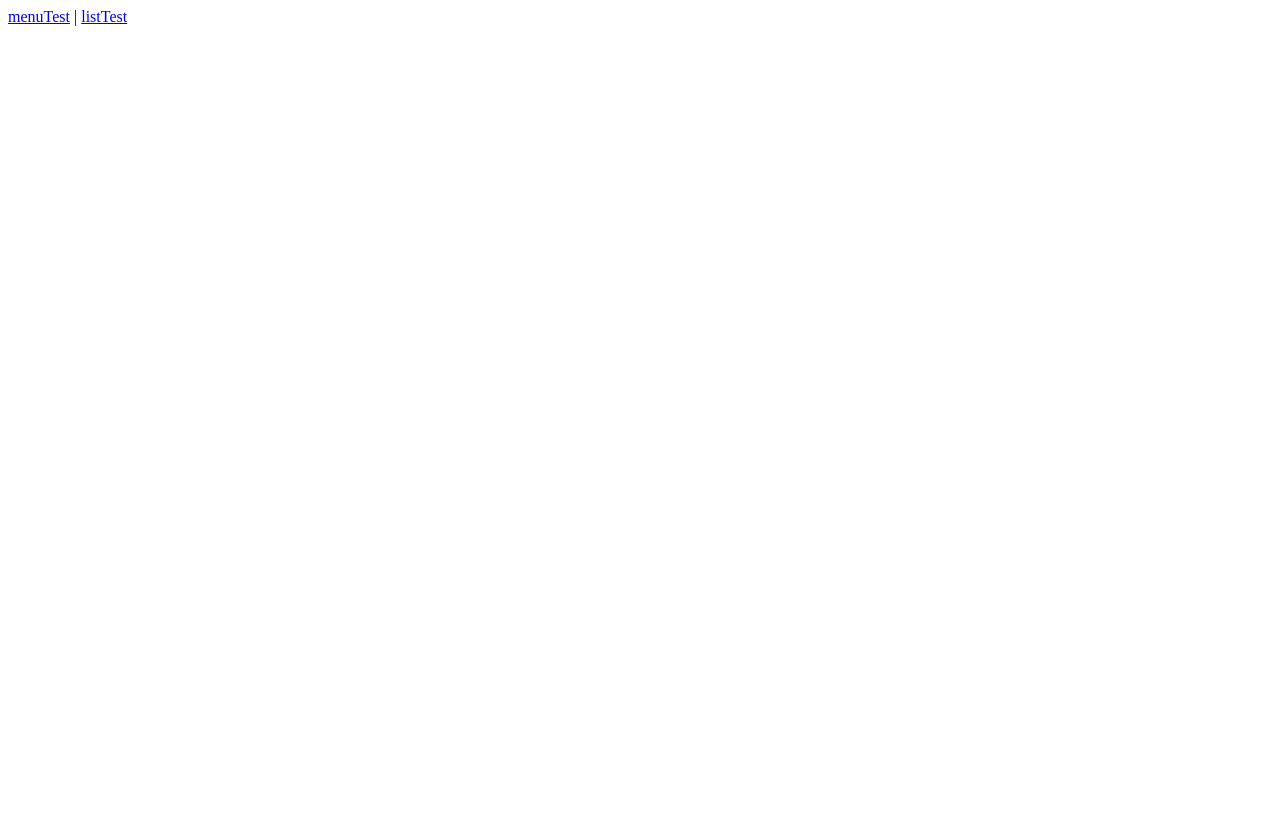
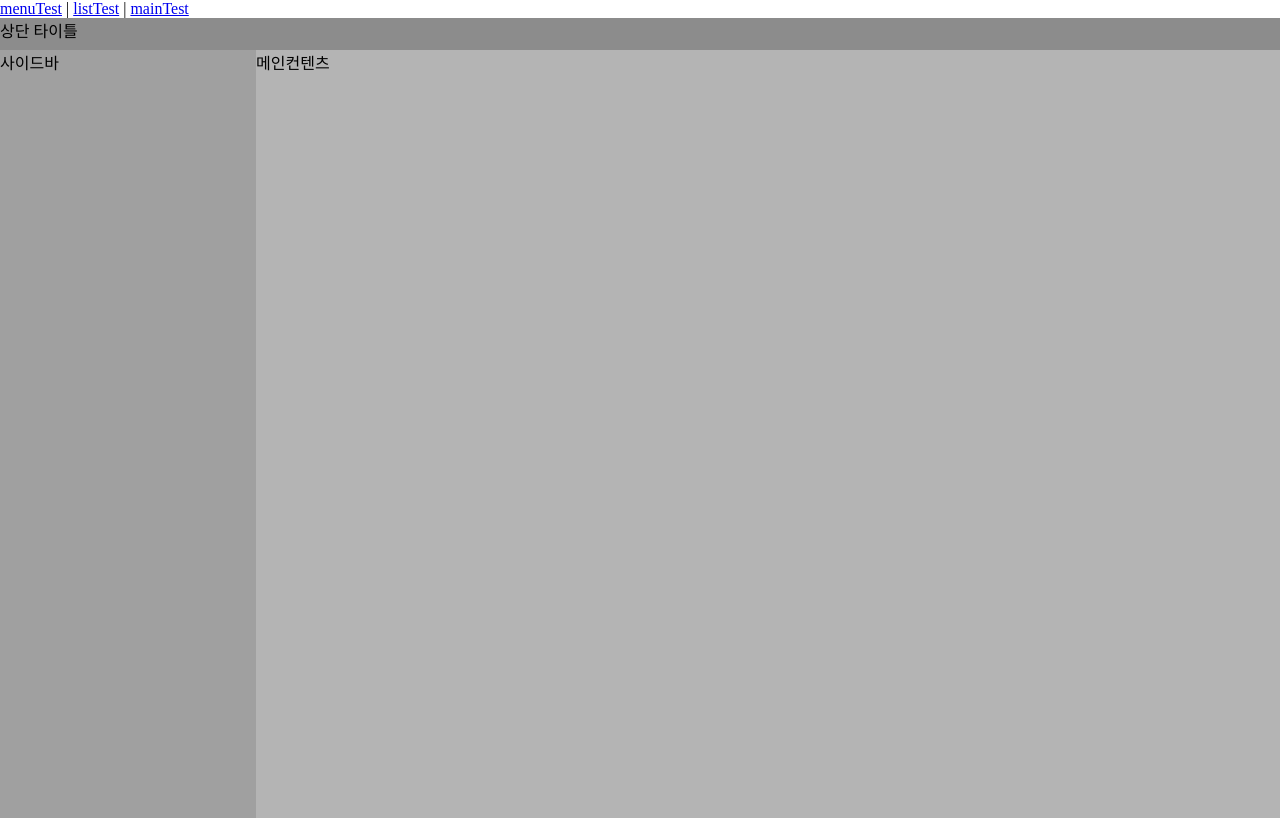
Before and after one commit to fms2014-github/clone-coding-slack, a Vue app: page /main-view in a window 1280 px wide. Built offline with nearby package versions, Linux system fonts and the light colour scheme.

Commit message:
메인화면 가이드라인

```diff
--- a/src/App.vue
+++ b/src/App.vue
@@ -3,7 +3,8 @@
 
     <div>
       <router-link to="/menu-test">menuTest</router-link> |
-      <router-link to="/list-test">listTest</router-link>
+      <router-link to="/list-test">listTest</router-link> |
+      <router-link to="/main-view">mainTest</router-link>
     </div>
    <router-view/>
   </div>
@@ -15,5 +16,9 @@
 </script>
 
 <style lang="scss">
-
+*{
+  margin: 0px;
+  padding: 0px;
+  border-width: 0px;
+}
 </style>
--- a/src/router/index.js
+++ b/src/router/index.js
@@ -2,6 +2,7 @@ import Vue from 'vue'
 import VueRouter from 'vue-router'
 import ListTest from '../views/ListTest.vue'
 import MenuTest from '../views/MenuTest.vue'
+import MainView from '../views/MainView.vue'
 
 Vue.use(VueRouter)
 
@@ -19,6 +20,14 @@ const routes = [
     // this generates a separate chunk (about.[hash].js) for this route
     // which is lazy-loaded when the route is visited.
   },
+  {
+    path: '/main-view',
+    name: 'mainView',
+    component: MainView,
+    // route level code-splitting
+    // this generates a separate chunk (about.[hash].js) for this route
+    // which is lazy-loaded when the route is visited.
+  },
 ]
 
 const router = new VueRouter({
--- /dev/null
+++ b/src/views/MainView.vue
@@ -0,0 +1,56 @@
+<template>
+  <div id="main-view">
+    <header>
+        상단 타이틀
+    </header>
+    <div id="sidebar">
+        사이드바
+    </div>
+    <section>
+        메인컨텐츠
+    </section>
+  </div>
+</template>
+
+<script>
+export default {
+    name: 'mainView'
+}
+</script>
+
+<style lang="scss" scoped>
+#main-view{
+    header{
+        margin: 0px;
+        padding: 0px;
+        border-width: 0px;
+        width: 100vw;
+        height: 32px;
+        background: {
+            color: rgb(140, 140, 140);
+        }
+    }
+
+    #sidebar{
+        margin: 0px;
+        padding: 0px;
+        border-width: 0px;
+        width: 20vw;
+        height: calc(100vh - 32px);
+        background: {
+            color: rgb(160, 160, 160);
+        }
+        float: left;
+    }
+
+    section{
+        margin: 0px;
+        padding: 0px;
+        border-width: 0px;
+        height: calc(100vh - 32px);
+        background: {
+            color: rgb(180, 180, 180);
+        }
+    }
+}
+</style>
```
